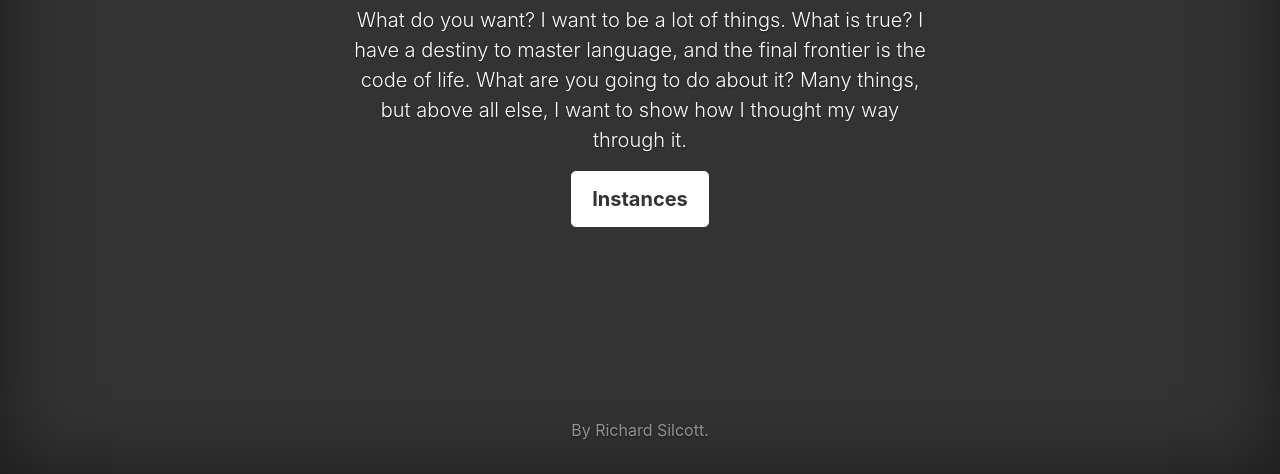
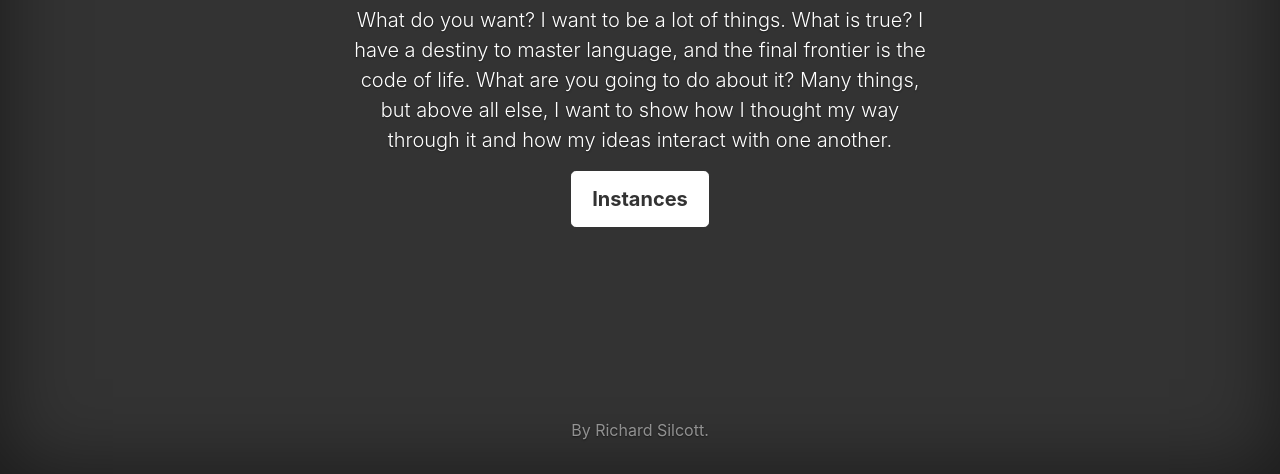
Before and after one commit to rdsilcott/Parallel_Instances, a plain HTML site: page why.html in a window 1280 px wide. Shown: the part 326-800 px from the top of the page. Drawn offline with nearby package versions, Linux system fonts and the light colour scheme.

Commit message:
italicized

```diff
--- a/why.html
+++ b/why.html
@@ -35,7 +35,7 @@
 
       <main role="main" class="inner cover">
         <h1 class="cover-heading">To document the contruction of my values.</h1>
-        <p class="lead">What do you want? I want to be a lot of things. What is true? I have a destiny to master language, and the final frontier is the code of life. What are you going to do about it? Many things, but above all else, I want to show how I thought my way through it.</p>
+        <p class="lead">What do you want? I want to be a lot of things. What is true? I have a destiny to master language, and the final frontier is the code of life. What are you going to do about it? Many things, but above all else, I want to show how I thought my way through it and how my ideas interact with one another.</p>
         <p class="lead">
           <a href="instances.html" class="btn btn-lg btn-secondary">Instances</a>
         </p>
```
